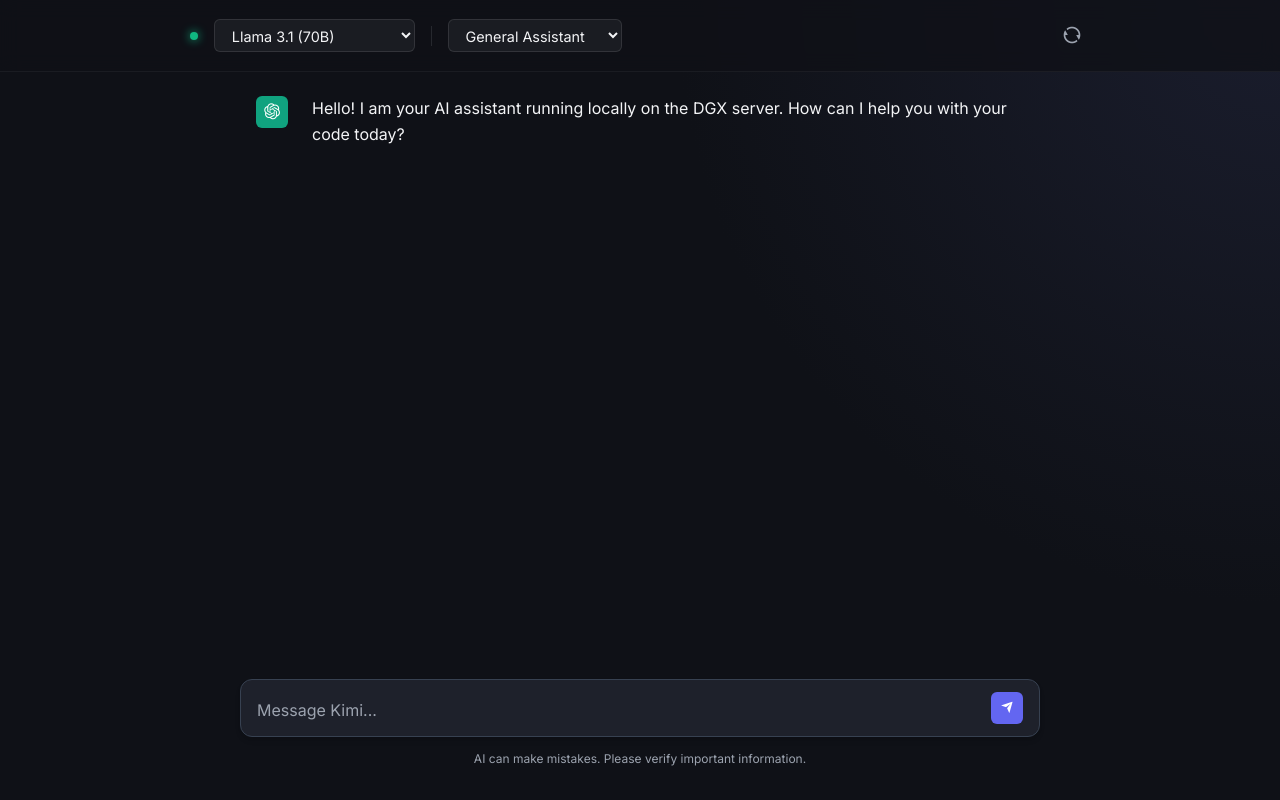
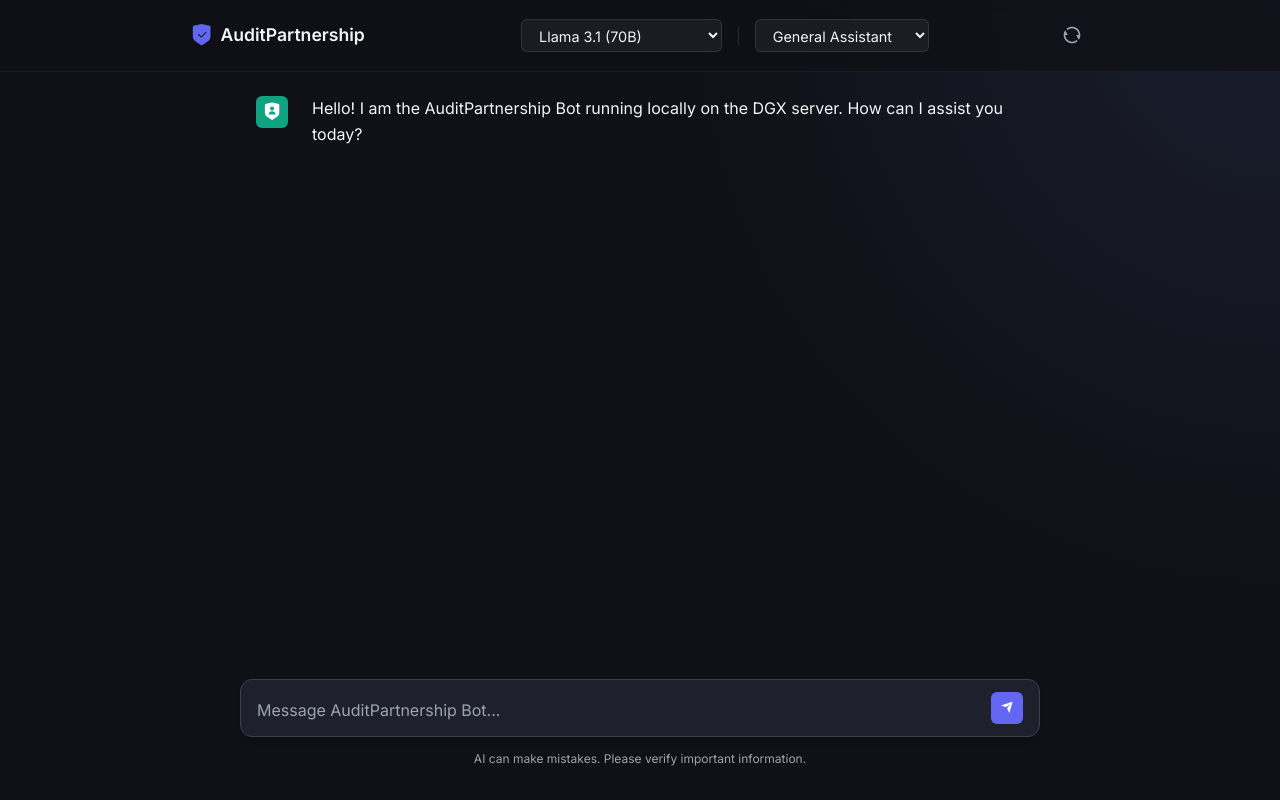
Before and after one commit to Hemraj183/LLMChatbot, a FastAPI app: page / in a window 1280 px wide. Run offline with FastAPI, Linux system fonts and the light colour scheme; some libraries are stand-ins or nearby versions.

Commit message:
Rebrand to AuditPartnership Bot and fix icon/branding

```diff
--- a/app/main.py
+++ b/app/main.py
@@ -27,7 +27,8 @@ sessions: Dict[str, List[Dict[str, str]]] = {}
 
 class ChatRequest(BaseModel):
     message: str
-    model: str = "kimi-k2" # Default, but frontend should probably send this
+    model: str = "llama3.1:70b"
+    role_mode: str = "general" # general, data_engineer
     session_id: Optional[str] = None
 
 SYSTEM_PROMPTS = {
--- a/app/static/app.js
+++ b/app/static/app.js
@@ -42,7 +42,7 @@ function appendMessage(role, text) {
     avatar.className = 'avatar';
     avatar.innerHTML = role === 'user'
         ? '<i class="ri-user-smile-line"></i>'
-        : '<i class="ri-openai-fill"></i>'; // Or robot icon
+        : '<i class="ri-shield-user-fill"></i>'; // Bot icon
 
     // Content
     const content = document.createElement('div');
@@ -138,9 +138,9 @@ async function resetSession() {
     // visual cleanup
     chatHistory.innerHTML = `
         <div class="message assistant">
-            <div class="avatar"><i class="ri-openai-fill"></i></div>
+            <div class="avatar"><i class="ri-shield-user-fill"></i></div>
             <div class="content">
-                <p>Hello! I am your AI assistant running locally on the DGX server. How can I help you with your code today?</p>
+                <p>Hello! I am the AuditPartnership Bot running locally on the DGX server. How can I assist you today?</p>
             </div>
         </div>
     `;
--- a/app/static/style.css
+++ b/app/static/style.css
@@ -128,6 +128,22 @@ body {
 .icon-btn:hover {
     background: var(--surface-hover);
     color: var(--text-primary);
+}
+
+/* Brand */
+.brand {
+    display: flex;
+    align-items: center;
+    gap: 0.5rem;
+    font-size: 1.1rem;
+    font-weight: 600;
+    color: var(--text-primary);
+    margin-right: 2rem;
+}
+
+.on-brand {
+    color: var(--primary-color);
+    font-size: 1.4rem;
 }
 
 /* Chat History */
--- a/app/templates/index.html
+++ b/app/templates/index.html
@@ -4,7 +4,7 @@
 <head>
     <meta charset="UTF-8">
     <meta name="viewport" content="width=device-width, initial-scale=1.0">
-    <title>AI Assistant</title>
+    <title>AuditPartnership Bot</title>
 
     <!-- Fonts -->
     <link rel="preconnect" href="https://fonts.googleapis.com">
@@ -26,23 +26,15 @@
 
 <body>
     <div class="app-container">
-        <!-- Sidebar (Optional expansion) -->
-        <!-- <aside class="sidebar">
-            <div class="brand">
-                <i class="ri-robot-2-line"></i> <span>NeuralChat</span>
-            </div>
-            <div class="new-chat-btn" onclick="resetSession()">
-                <i class="ri-add-line"></i> New Chat
-            </div>
-        </aside> -->
-
         <!-- Main Chat Area -->
         <main class="chat-interface">
             <header class="chat-header">
                 <div class="header-content">
+                    <div class="brand">
+                        <i class="ri-shield-check-fill on-brand"></i> <span class="brand-text">AuditPartnership</span>
+                    </div>
+
                     <div class="model-info">
-                        <span class="status-dot"></span>
-
                         <select id="model-select" class="premium-select">
                             <option value="llama3.1:70b">Llama 3.1 (70B)</option>
                             <option value="qwen2.5-coder:32b">Qwen 2.5 Coder (32B)</option>
@@ -66,17 +58,17 @@
             <div id="chat-history" class="chat-history">
                 <!-- Welcome Message -->
                 <div class="message assistant">
-                    <div class="avatar"><i class="ri-openai-fill"></i></div>
+                    <div class="avatar"><i class="ri-shield-user-fill"></i></div>
                     <div class="content">
-                        <p>Hello! I am your AI assistant running locally on the DGX server. How can I help you with your
-                            code today?</p>
+                        <p>Hello! I am the AuditPartnership Bot running locally on the DGX server. How can I assist you
+                            today?</p>
                     </div>
                 </div>
             </div>
 
             <div class="chat-input-area">
                 <div class="input-wrapper">
-                    <textarea id="user-input" placeholder="Message Kimi..." rows="1"
+                    <textarea id="user-input" placeholder="Message AuditPartnership Bot..." rows="1"
                         oninput="autoResize(this)"></textarea>
                     <button id="send-btn" onclick="sendMessage()">
                         <i class="ri-send-plane-fill"></i>
```
Also changed, not shown: README.md.
